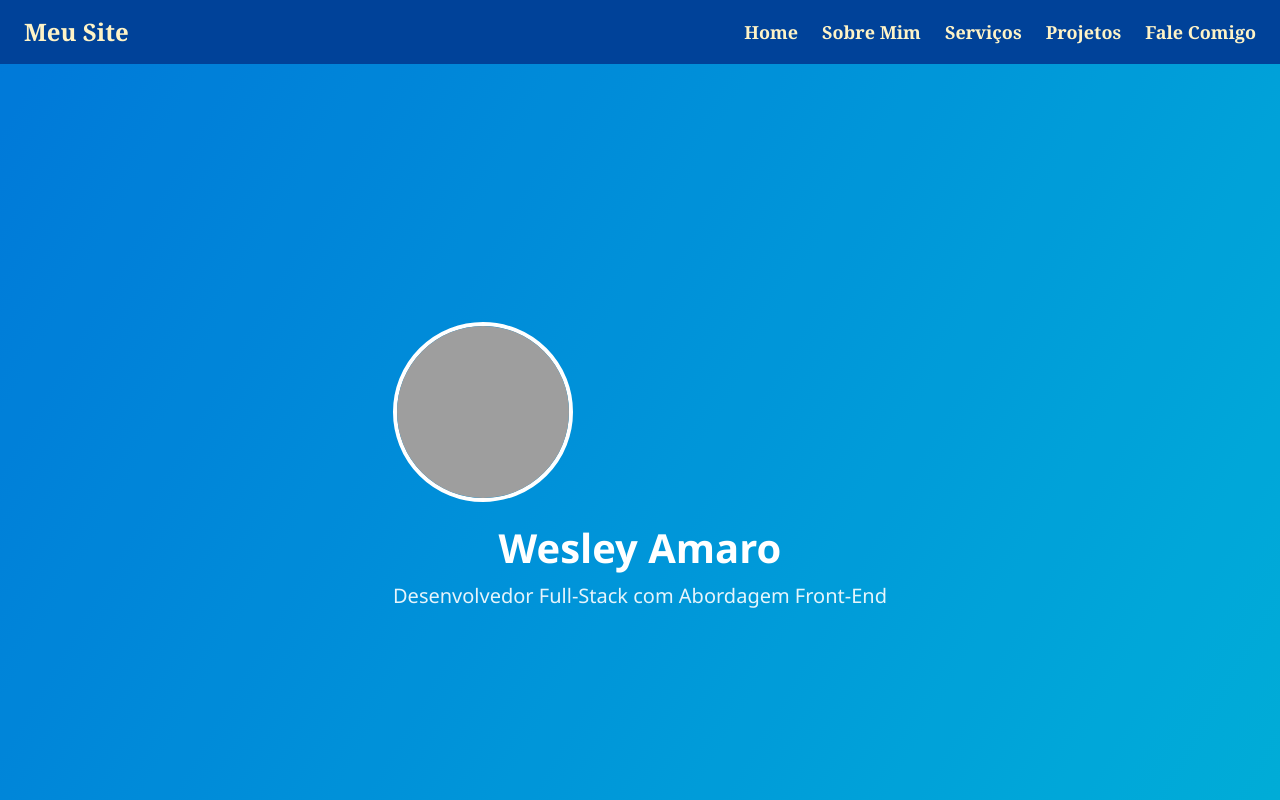
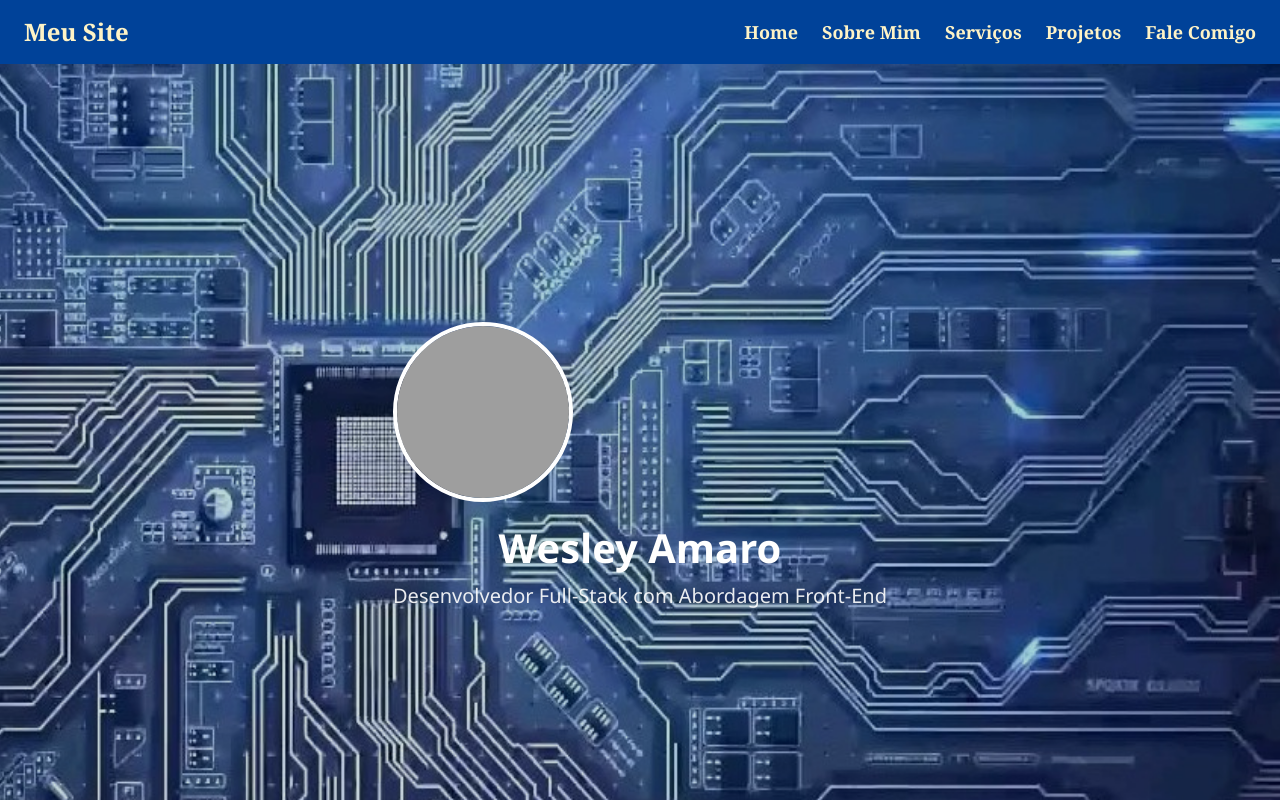
Before and after one commit to wesley-amaro/freelancerWebsite, a React (Vite) app: page / in a window 1280 px wide. Built offline with nearby package versions, Linux system fonts and the light colour scheme; grey boxes are pictures that could not be loaded.

Commit message:
style: mudado estilo do fundo da pagina

```diff
--- a/src/components/Hero/Hero.css
+++ b/src/components/Hero/Hero.css
@@ -10,6 +10,7 @@
   overflow: hidden;
   padding: 2rem;
   font-family: "Segoe UI", Roboto, sans-serif;
+  /* border: none; */
 }
 
 .hero-bg {
@@ -18,9 +19,10 @@
   left: 0;
   width: 100%;
   height: 100%;
-  background: linear-gradient(120deg, #004299, #0072ff, #00c6ff, #00ffe0);
-  background-size: 400% 400%;
-  animation: gradientBG 30s ease infinite;
+  background-image: url("../../assets/backgroundImage/backgroundImage.png");
+  /* background: linear-gradient(120deg, #131414, #151616, #282a2a, #131414); */
+  background-size: 150% 150%;
+  animation: gradientBG 10s ease infinite;
   filter: brightness(0.85);
   z-index: 0;
   transition: filter 0.5s ease;
```
